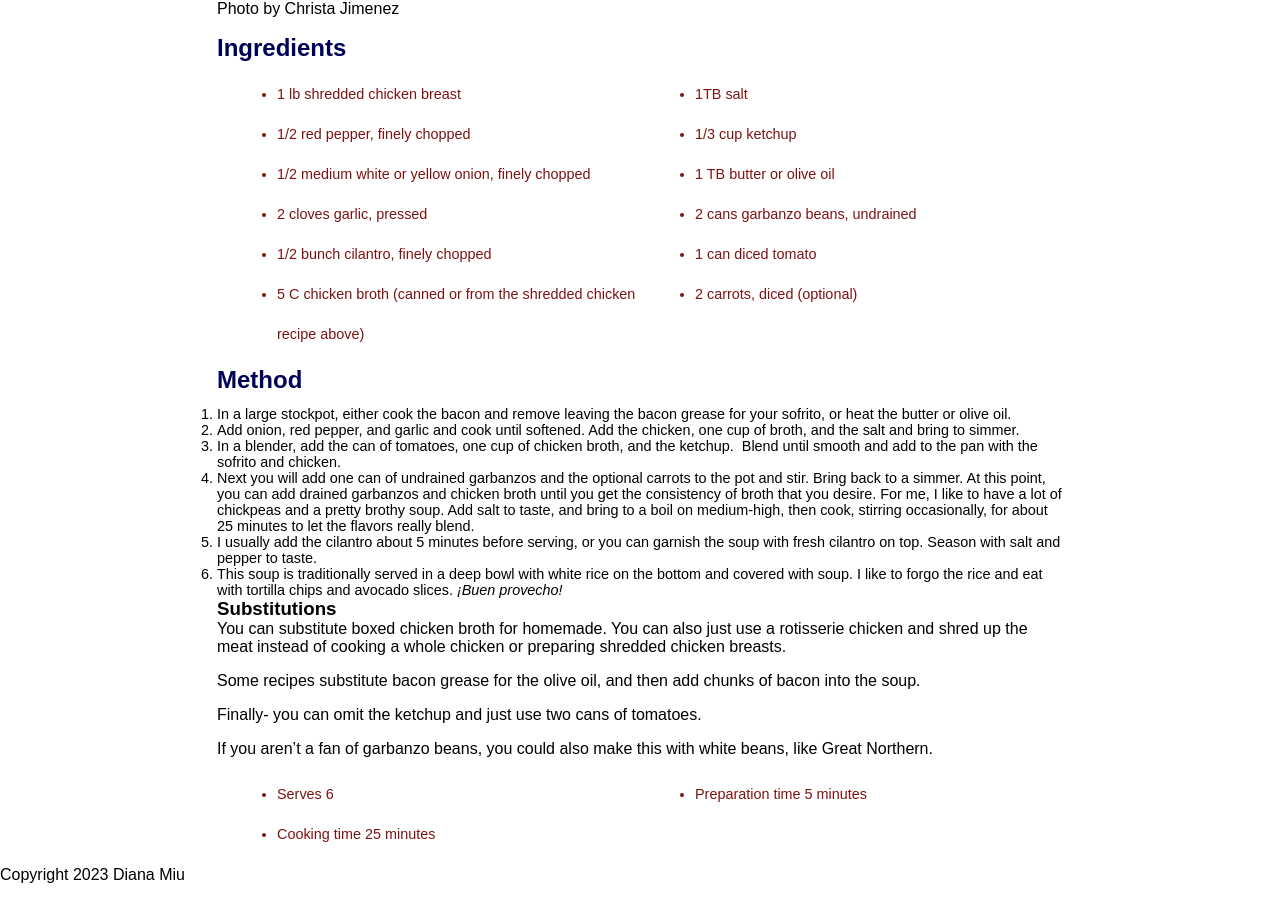
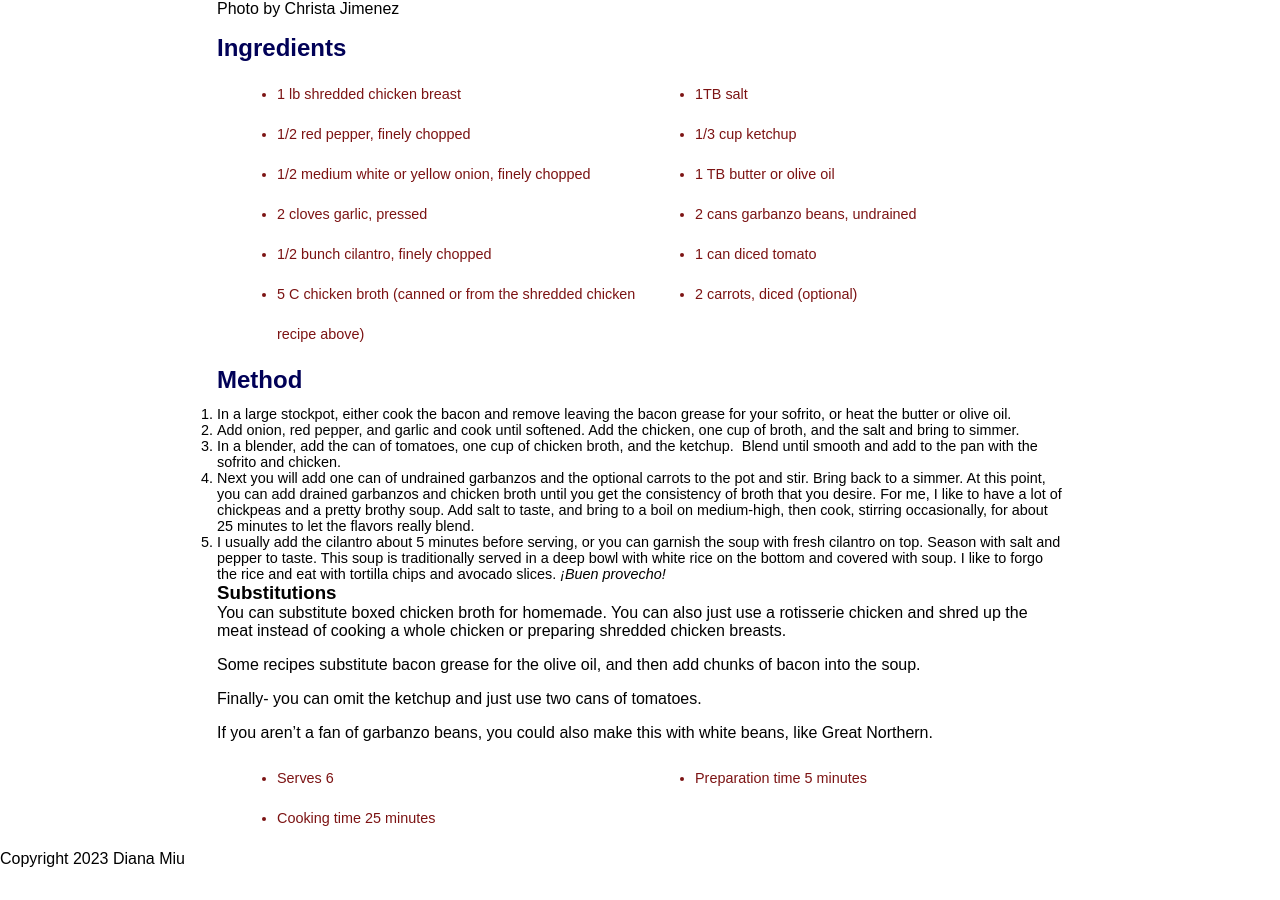
Before and after one commit to DianaMiu/recipesdiana, a Jekyll site: the page built from _recipes/recipe2.md, in a window 1280 px wide and 900 px high, scrolled down 783 px. Built offline with Jekyll 4.4.1, drawn with Linux system fonts in a browser that asks for light colours; part of the change alters nothing that is shown.

```diff
--- a/_recipes/recipe2.md
+++ b/_recipes/recipe2.md
@@ -32,8 +32,7 @@ This soup is a very popular dish in Costa Rica- but you will almost never find i
 2. Add onion, red pepper, and garlic and cook until softened. Add the chicken, one cup of broth, and the salt and bring to simmer.
 3. In a blender, add the can of tomatoes, one cup of chicken broth, and the ketchup.  Blend until smooth and add to the pan with the sofrito and chicken.
 4. Next you will add one can of undrained garbanzos and the optional carrots to the pot and stir. Bring back to a simmer. At this point, you can add drained garbanzos and chicken broth until you get the consistency of broth that you desire. For me, I like to have a lot of chickpeas and a pretty brothy soup. Add salt to taste, and bring to a boil on medium-high, then cook, stirring occasionally, for about 25 minutes to let the flavors really blend.
-5. I usually add the cilantro about 5 minutes before serving, or you can garnish the soup with fresh cilantro on top. Season with salt and pepper to taste.
-6. This soup is traditionally served in a deep bowl with white rice on the bottom and covered with soup. I like to forgo the rice and eat with tortilla chips and avocado slices. *¡Buen provecho!*
+5. I usually add the cilantro about 5 minutes before serving, or you can garnish the soup with fresh cilantro on top. Season with salt and pepper to taste. This soup is traditionally served in a deep bowl with white rice on the bottom and covered with soup. I like to forgo the rice and eat with tortilla chips and avocado slices. *¡Buen provecho!*
 
 ### Substitutions
 
```
